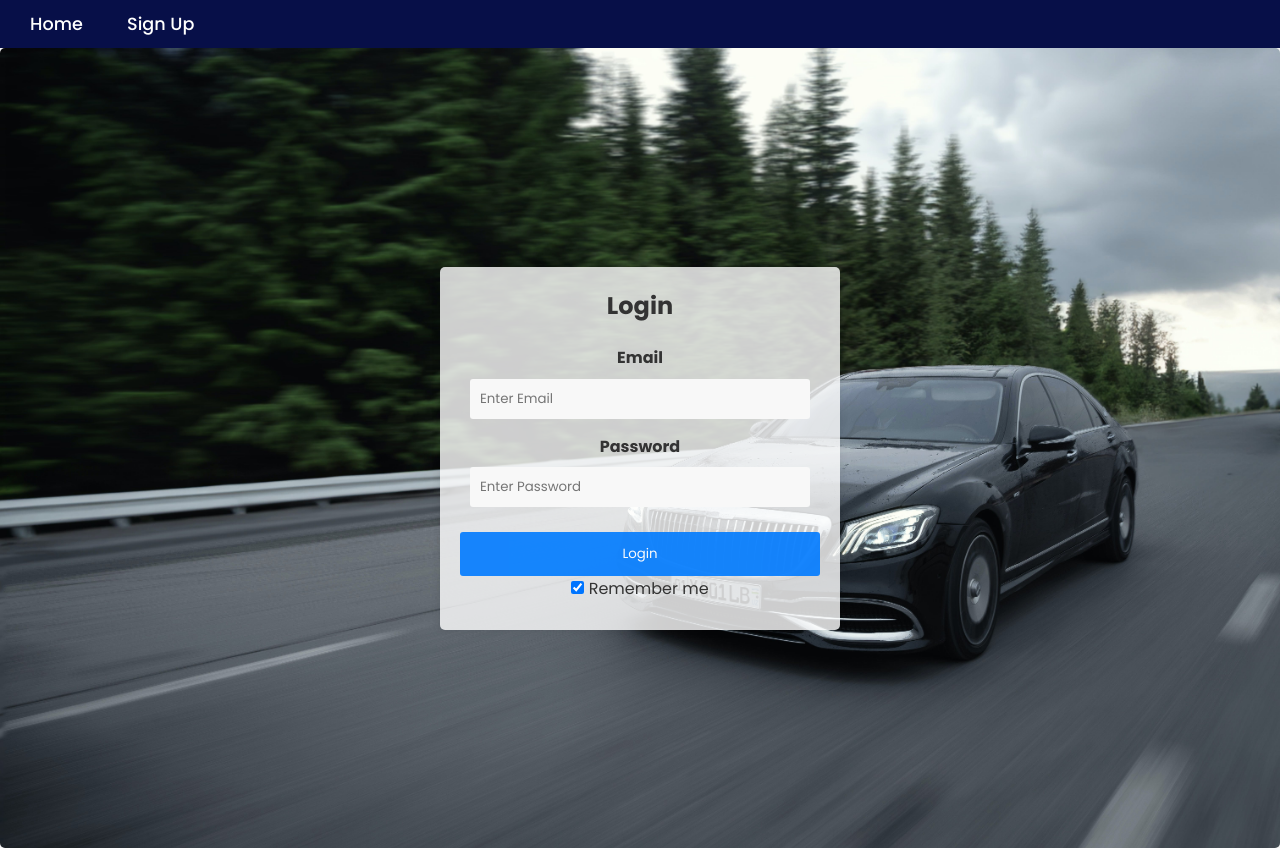
After one commit to AbdelrahmanAyman0011/Car-Rental-System, a PHP site: page /Login.html in a window 1280 px wide. The commit adds this page. Run offline with PHP 8.4, Linux system fonts and the light colour scheme.

Commit message:
new update: adding Login and sign-up pages , with design and fixed background and navigation bar, and linking all pages with us, and add js verification, and fix home design code

```diff
--- /dev/null
+++ b/Login.html
@@ -0,0 +1,37 @@
+<!DOCTYPE html>
+<html lang="en">
+<head>
+  <meta charset="UTF-8">
+  <title>Car Rental System</title>
+  <link rel="stylesheet" href="styles.css">
+  <script src="script.js"></script>
+
+</head>
+<body>
+  <header>
+    <nav class = "navigation">
+      <ul>
+        <li><a href="index.html"><i class="fas fa-home"></i> Home</a></li>
+        <li><a href="Signup.html">Sign Up</a></li>
+      </ul>
+    </nav>
+  </header>
+
+  <section class = "sign_background">
+    <div class="sign">
+      <h1>Login</h1>
+      <label for="email"><b>Email</b></label>
+      <input type="text" placeholder="Enter Email" name="email" required>
+
+      <label for="password"><b>Password</b></label>
+      <input type="password" placeholder="Enter Password" name="password" required>
+
+      <button type="submit" name="submit" class="Loginbtn">Login</button>
+      <label>
+        <input type="checkbox" checked="checked" name="remember"> Remember me
+      </label>
+    </div>
+  </section>
+
+</body>
+</html>
--- a/styles.css
+++ b/styles.css
@@ -43,9 +43,90 @@ nav ul li a {
 }
 
 section {
-  padding: 50px 50px; /* Adjust the padding to your desired fixed size */
-  margin: 0 auto; /* Center the section */
-  max-width: 800px; /* Set a maximum width for the section */
+  display: flex;
+  justify-content: center;
+  align-items: center;
+  min-height: 100vh;
+  background-color: #f0f0f0; /* Background color for the entire page */
+}
+.sign_background{
+  margin: 0;
+  padding: 0;
+  font-family: Arial, sans-serif; /* Change the font if needed */
+  background-image: url('imgs/background.jpg'); /* Replace with your image path */
+  background-size: cover;
+  background-position: center;
+  background-repeat: no-repeat;
+  width: 100%;
+  height: 100vh;
+  display: flex;
+  justify-content: center;
+  align-items: center;
+}
+.sign {
+  background-color: rgba(255, 255, 255, 0.8); /* Background color for the login form */
+  padding: 20px;
+  max-width: 400px;
+  width: 100%;
+  text-align: center;
+  border-radius: 5px;
+  box-shadow: 0 0 10px rgba(0, 0, 0, 0.1);
+  color: #333; /* Text color */
+}
+
+.sign h1 {
+  margin-bottom: 20px;
+}
+
+.sign label {
+  display: block;
+  margin-bottom: 8px;
+  color: #333; /* Label text color */
+}
+
+.sign input[type="text"],
+.sign input[type="password"] {
+  width: calc(100% - 20px);
+  padding: 10px;
+  margin-bottom: 15px;
+  border: none;
+  border-radius: 3px;
+  background-color: #f8f8f8; /* Input background color */
+}
+
+.sign button.Loginbtn {
+  background-color: #007bff; /* Button background color */
+  color: white;
+  padding: 12px 16px;
+  margin-top: 10px;
+  border: none;
+  cursor: pointer;
+  width: 100%;
+  opacity: 0.9;
+  border-radius: 3px;
+}
+.sign button.registerbtn {
+  background-color: #007bff; /* Button background color */
+  color: white;
+  padding: 12px 16px;
+  margin-top: 10px;
+  border: none;
+  cursor: pointer;
+  width: 100%;
+  opacity: 0.9;
+  border-radius: 3px;
+}
+.sign button.registerbtn:hover {
+  opacity: 1;
+}
+
+.container {
+  padding: 10px;
+  max-width: 400px;
+  background-color: #e0e0e0;
+  border-radius: 5px;
+  box-shadow: 0 0 10px rgba(0, 0, 0, 0.1);
+  text-align: center; /* Center text within the container */
 }
 
 .main {
@@ -56,9 +137,7 @@ section {
   width: 100%;
   min-height: 100vh;
   display: flex;
-  justify-content: center;
-  align-items: center;
-  background: url(background.jpg) no-repeat;
+  background: url(imgs/background.jpg) no-repeat;
   background-size: cover;
   background-position: center;
   background-attachment: fixed;
@@ -66,9 +145,20 @@ section {
   box-sizing: border-box;
   text-align: center; /* Center-align text */
   color: #fff; /* Set text color */
+  position: relative; /* Add relative positioning */
+
 }
 
 
+.main h1 {
+  position: absolute; /* Set to absolute positioning */
+  top: 70px; /* Adjust top position as needed */
+  left: 20px; /* Adjust left position as needed */
+  color: #fff; /* Set text color */
+  font-size: 3em; /* Set font size */
+  font-weight: 700; /* Set font weight */
+  margin: 0; /* Remove default margin */
+}
 .main h2 {
   color: rgb(241, 241, 241);
   font-size: 1.4em;
```
Also changed, not shown: Signup.html (added, +61 -0 lines), index.html (+3 -16 lines), imgs/background.jpg (renamed from background.jpg).
